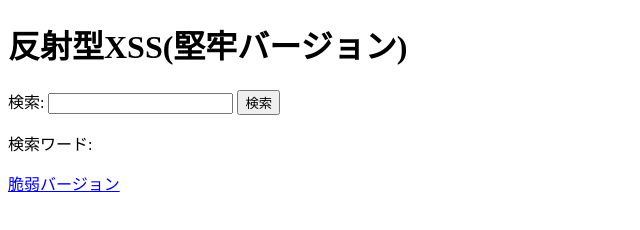
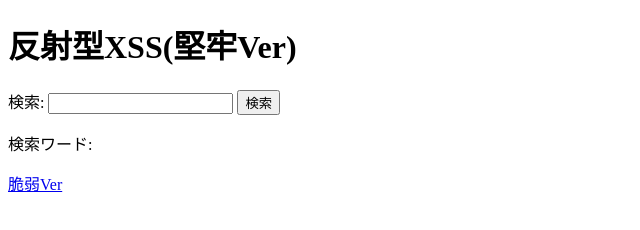
Before and after one commit to naotoyo0717/test_XSS, a plain HTML site: page reflectXSS_secure/index.html in a window 1280 px wide. Shown: the whole page, without its empty margins (0-640 px from the left). Drawn offline with Linux system fonts and the light colour scheme.

Commit message:
反射型完成

```diff
--- a/reflectXSS_secure/index.html
+++ b/reflectXSS_secure/index.html
@@ -5,7 +5,7 @@
   <title>XSSテスト</title>
 </head>
 <body>
-  <h1>反射型XSS(堅牢バージョン)</h1>
+  <h1>反射型XSS(堅牢Ver)</h1>
 
   <form method="GET" action="index.html">
     <label for="q">検索:</label>
@@ -14,7 +14,7 @@
   </form>
   <p>検索ワード: <span id="output"></span></p>
   <a href="http://nao-server.org/reflectXSS">
-	  脆弱バージョン
+	  脆弱Ver
   </a>
   <script>
     const params = new URLSearchParams(location.search);
@@ -33,6 +33,7 @@
 
       //エスケープ処理
       const escaped = escapeHTML(query);
+      document.getElementById("output").innerHTML = escaped;
       console.log("エスケープ前:", query);
       console.log("エスケープ後:", escaped);
     }
```
Also changed, not shown: reflectXSS/index.html (+2 -2 lines).
